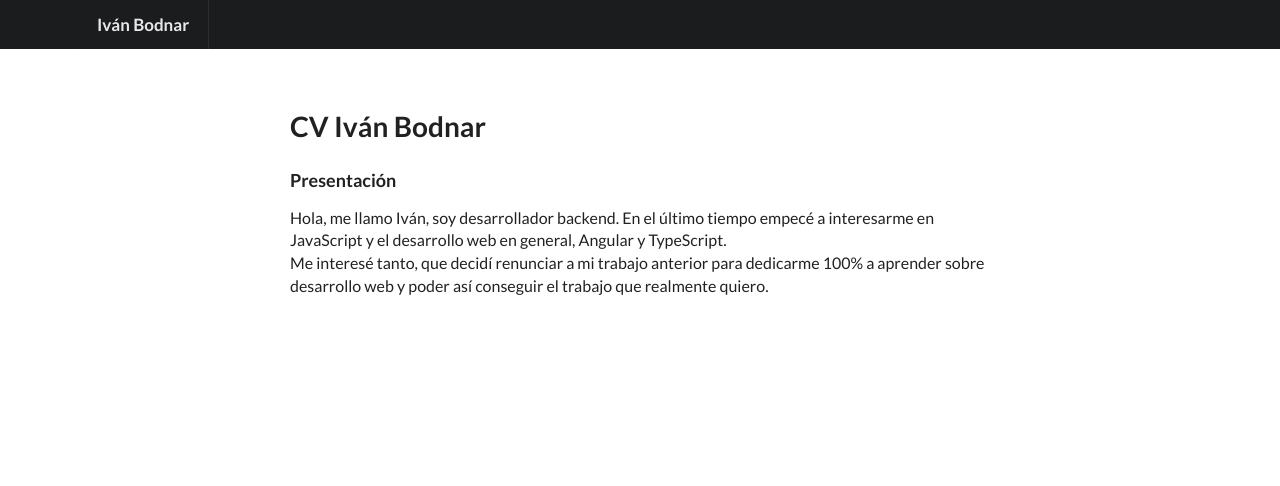
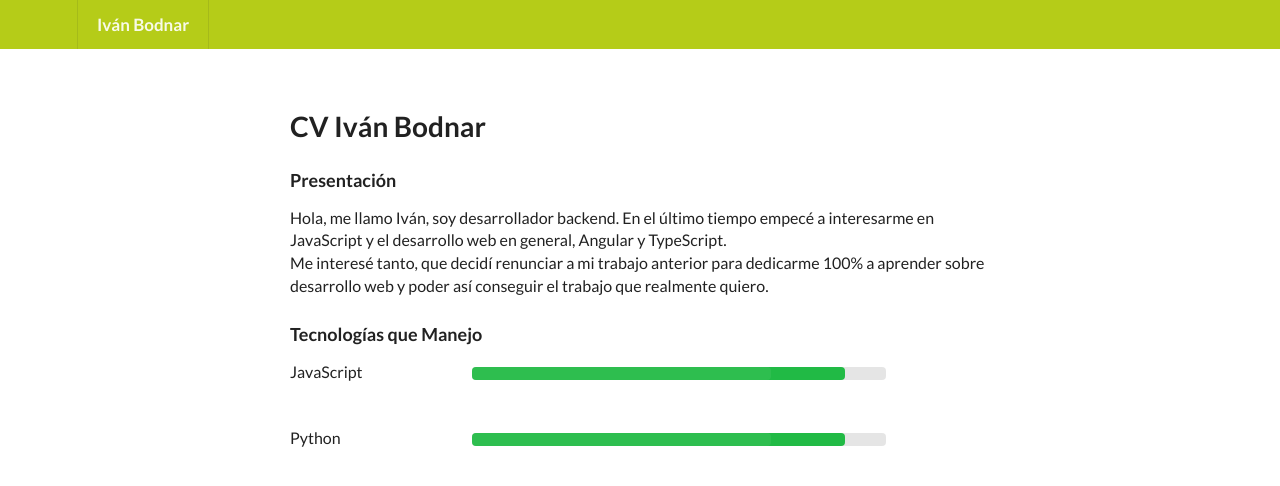
Before and after one commit to IvanBodnar/ivanbodnar.github.io, a website: page index.html in a window 1280 px wide. Drawn offline with Linux system fonts and the light colour scheme.

Commit message:
Agregados items con progress bar

```diff
--- a/css/main.css
+++ b/css/main.css
@@ -2,3 +2,11 @@
 .main.container {
     margin-top: 7em;
 }
+
+.ui.progress {
+    max-width: 80%;
+}
+
+.bar {
+    margin-top: 6px;
+}
--- a/index.html
+++ b/index.html
@@ -10,7 +10,7 @@
 </head>
 <body>
     <!--Header Menu-->
-    <div class="ui fixed inverted huge menu">
+    <div class="ui fixed olive inverted huge menu">
         <div class="ui container">
             <div class="header item">Iván Bodnar</div>
         </div>
@@ -28,6 +28,29 @@
             100% a aprender sobre desarrollo web y poder así conseguir el trabajo que
             realmente quiero.
         </p>
+        <h3>Tecnologías que Manejo</h3>
+        <div class="ui two column grid">
+            <!--Tecnología Item-->
+            <div class="four wide column">
+                <p>JavaScript</p>
+            </div>
+            <div class="twelve wide column">
+                <div class="ui green small progress" data-percent="90">
+                    <div class="bar"></div>
+                </div>
+            </div>
+            <!--Tecnología Item-->
+            <div class="four wide column">
+                <p>Python</p>
+            </div>
+            <div class="twelve wide column">
+                <div class="ui green small progress" data-percent="90">
+                    <div class="bar"></div>
+                </div>
+            </div>
+
+        </div>
+
     </div>
 
 
--- a/js/main.js
+++ b/js/main.js
@@ -0,0 +1,2 @@
+
+$('.ui.progress').progress();
```
